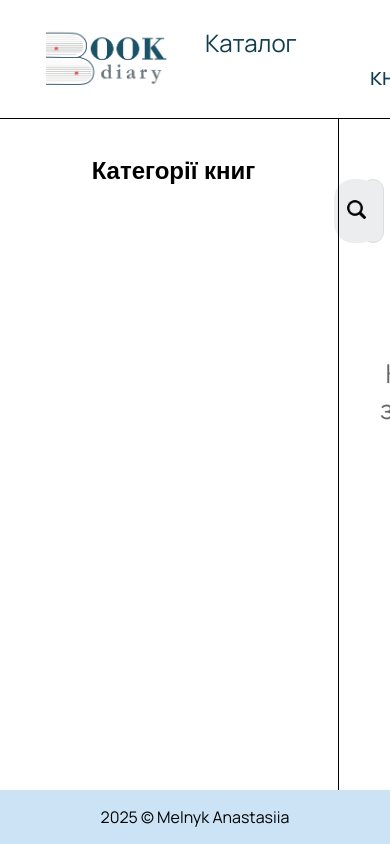
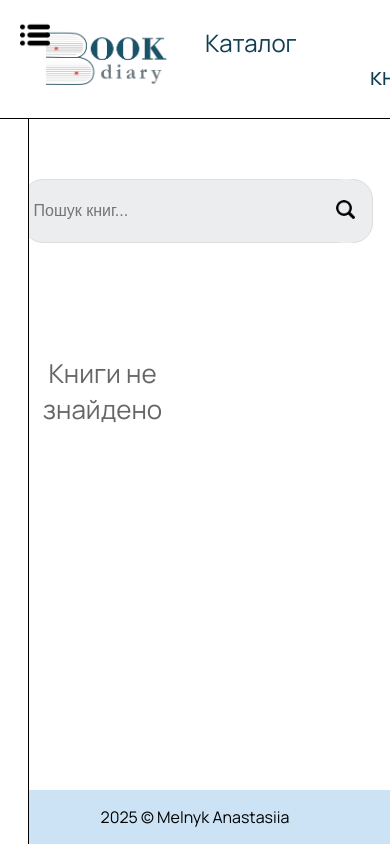
Before and after one commit to mlnk-nst/Book-diary, a PHP site: page /catalog.php in a window 390 px wide. Run offline with PHP 8.4, Linux system fonts and the light colour scheme; data that the repository does not hold is empty.

Commit message:
недо адаптація каталогу

```diff
--- a/catalog.php
+++ b/catalog.php
@@ -18,6 +18,9 @@
             <?php include 'iteration/header.php'; ?>
         <div class="content">
             <?php include 'server/catalog/get_genres.php'; ?>
+            <button id="menu-toggle" class="menu-toggle">
+            <img src="picture/menu.png" alt="Меню" />
+        </button>
             <section class="menu-category">
     <h3>Категорії книг</h3>
     <?php foreach ($categories as $category): ?>
--- a/js/cataloge.js
+++ b/js/cataloge.js
@@ -40,6 +40,7 @@
             .catch(error => {
                 console.error('Error:', error);
                 booksContainer.innerHTML = `<div class="txt"><p>Помилка завантаження даних</p></div>`;
+
             });
     }
 
@@ -184,4 +185,11 @@
     }
     loadBooks(currentPage);
     window.loadBooksByGenre = loadBooksByGenre;
+    const menuToggle = document.getElementById('menu-toggle');
+    const menuCategory = document.querySelector('.menu-category');
+
+    menuToggle.addEventListener('click', () => {
+        menuCategory.classList.toggle('active');
+    });
+
 });
--- a/style/style-cataloge.css
+++ b/style/style-cataloge.css
@@ -229,3 +229,74 @@
     margin-bottom: 30px;
     margin-right: 52px;
 }
+
+@media (max-width: 1200px) {
+    .book-list {
+        grid-template-columns: repeat(4, 1fr) !important;
+    }
+}
+
+@media (max-width: 992px) {
+    .book-list {
+        grid-template-columns: repeat(3, 1fr) !important;
+    }
+}
+
+@media (max-width: 768px) {
+    .book-list {
+        grid-template-columns: repeat(2, 1fr) !important;
+    }
+}
+
+@media (max-width: 480px) {
+    .book-list {
+        grid-template-columns: 1fr !important;
+    }
+}
+
+.menu-toggle {
+    display: none;
+    position: fixed;
+    top: 20px;
+    left: 20px;
+    z-index: 100;
+    background: transparent;
+    border: none;
+    cursor: pointer;
+}
+
+.menu-toggle img {
+    width: 30px;
+    height: 30px;
+}
+
+@media (max-width: 768px) {
+    .menu-category {
+        transform: translateX(-100%);
+        transition: transform 0.3s ease;
+        width: 260px;
+        background-color: #fff;
+        z-index: 99;
+        padding: 20px;
+    }
+
+    .menu-category.active {
+        transform: translateX(0);
+    }
+
+    .menu-toggle {
+        display: block;
+    }
+
+    .search-container {
+        margin-left: 20px;
+        margin-right: 20px;
+        width: calc(100% - 40px);
+    }
+
+    .book-list {
+        margin-left: 20px;
+        margin-right: 20px;
+        grid-template-columns: repeat(2, 1fr) !important;
+    }
+}
```
Also changed, not shown: picture/menu.png (added).
